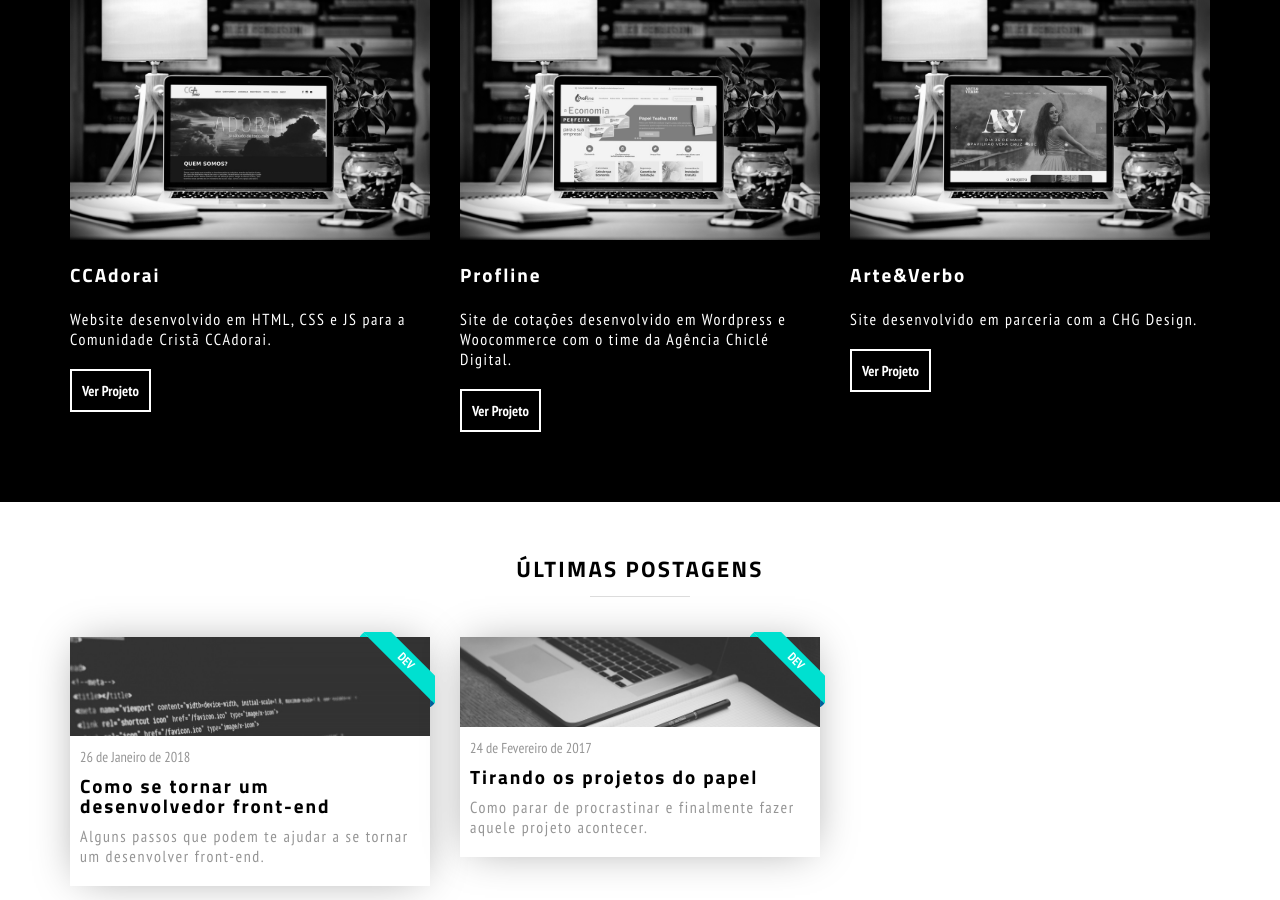
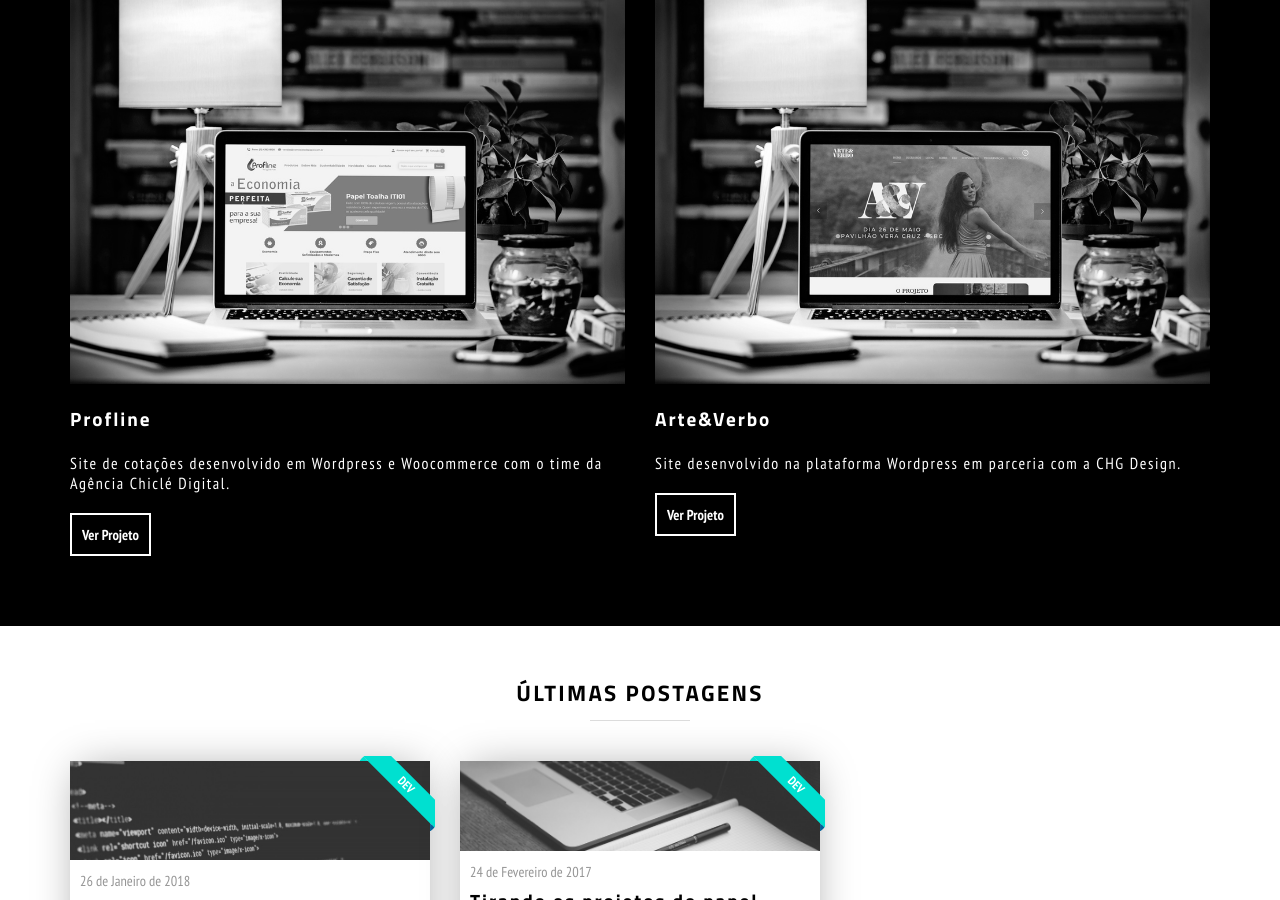
Before and after one commit to brenofsena/brenofsena.github.io, a Jekyll site: the page built from index.html, in a window 1280 px wide and 900 px high, scrolled down 1143 px. Built offline with Jekyll 4.4.1, drawn with Linux system fonts in a browser that asks for light colours; nearby versions of some CDN libraries.

Commit message:
update cases

```diff
--- a/index.html
+++ b/index.html
@@ -26,22 +26,7 @@ layout: default
     </div>
 
     <div class="row portfolio-items">
-      <div class="flex-4 flex-m-12 portfolio-item">
-        <article>
-          <figure class="portfolio-image">
-            <img src="/assets/img/portfolio/portfolio-ccadorai.jpg" alt="Site CCAdorai" title="Site para Comunidade Cristã CCAdorai">
-          </figure>
-          <h2 class="portfolio-title">
-            CCAdorai
-          </h2>
-          <p class="portfolio-text">
-            Website desenvolvido em HTML, CSS e JS para a Comunidade Cristã CCAdorai.
-          </p>
-          <a href="http://ccadorai.com.br/" target="_blank" class="portfolio-btn">Ver Projeto</a>
-        </article>
-      </div>
-
-      <div class="flex-4 flex-m-12 portfolio-item">
+      <div class="flex-6 flex-m-12 portfolio-item">
           <article>
             <figure class="portfolio-image">
                 <img src="/assets/img/portfolio/portfolio-profline.jpg" alt="Site Profline" title="Site de cotações Profline">
@@ -56,7 +41,7 @@ layout: default
           </article>
         </div>
 
-        <div class="flex-4 flex-m-12 portfolio-item">
+        <div class="flex-6 flex-m-12 portfolio-item">
             <article>
               <figure class="portfolio-image">
                   <img src="/assets/img/portfolio/portfolio-arteeverbo.jpg" alt="Site Arte&amp;Verbo" title="Site Evangélico">
@@ -65,7 +50,7 @@ layout: default
                 Arte&amp;Verbo
               </h2>
               <p class="portfolio-text">
-                Site desenvolvido em parceria com a CHG Design.
+                Site desenvolvido na plataforma Wordpress em parceria com a CHG Design.
               </p>
               <a href="http://arteeverbo.com.br/" target="_blank" class="portfolio-btn">Ver Projeto</a>
             </article>
```
